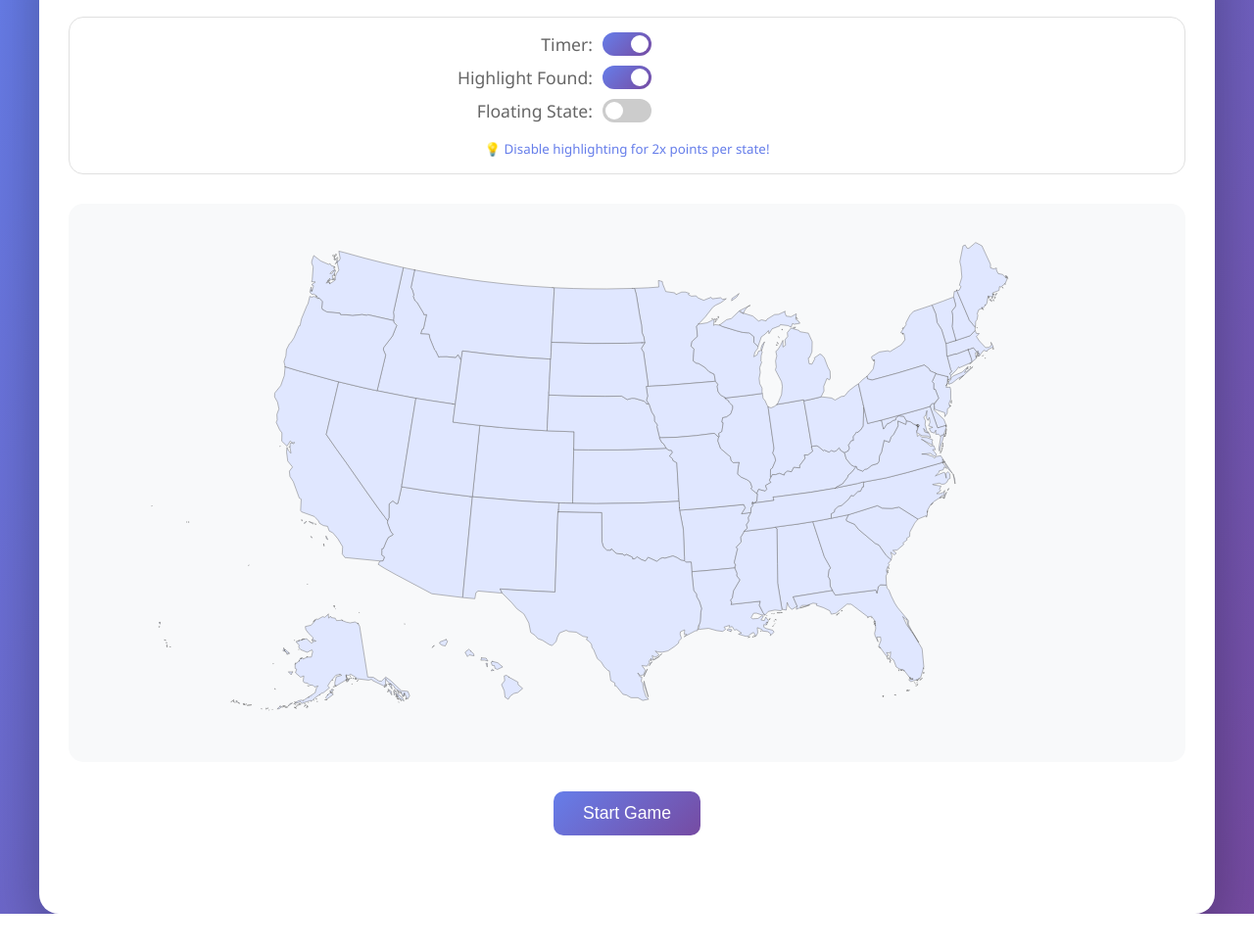
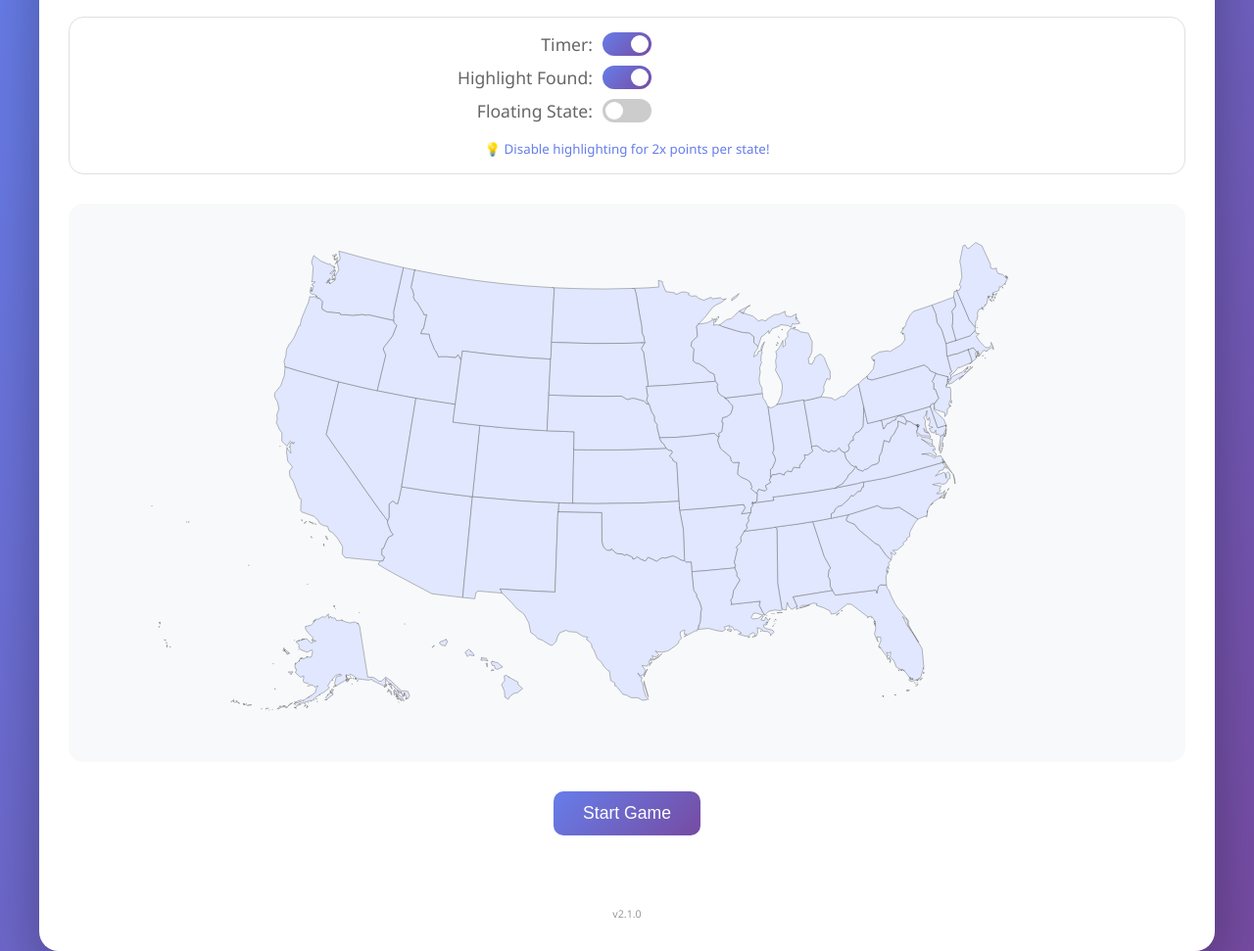
Before and after one commit to randomchill-vibes/findthestate, a website: page index.html in a window 1280 px wide. Shown: the part 88-1059 px from the top of the page at 98% size. Before the commit the page ends 1021 px from the top, so only its background shows below. Drawn offline with Linux system fonts and the light colour scheme.

Commit message:
Add version label v2.1.0 to home screen for testing verification

```diff
--- a/index.html
+++ b/index.html
@@ -75,6 +75,10 @@
             </div>
 
             <div id="feedback" class="feedback"></div>
+
+            <footer class="version-info">
+                <small>v2.1.0</small>
+            </footer>
         </main>
 
         <div id="game-over" class="game-over-modal" style="display: none;">
--- a/src/css/styles.css
+++ b/src/css/styles.css
@@ -401,6 +401,13 @@ input:checked + .slider:before {
     color: #ef4444;
 }
 
+.version-info {
+    text-align: center;
+    margin-top: 20px;
+    color: #999;
+    font-size: 0.8em;
+}
+
 .game-over-modal {
     position: fixed;
     top: 0;
```
